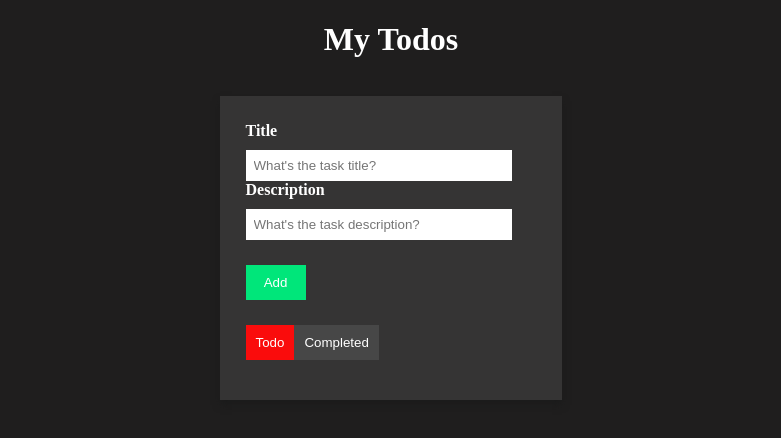
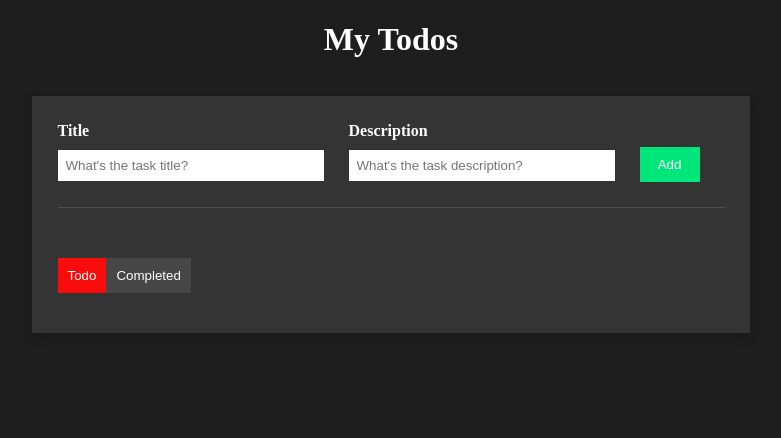
Before and after one commit to jeevan07854/React--Todo-Webapp, a React (Vite) app: page / in a window 1280 px wide. Shown: the top 438 px of the page, without its empty margins (249-1030 px from the left). Built offline with nearby package versions, Linux system fonts and the light colour scheme.

Commit message:
Update App.css

```diff
--- a/src/App.css
+++ b/src/App.css
@@ -22,7 +22,7 @@ body{
   }
 
   .todo-input{
-    display: inline;
+    display: flex;
     align-items: center;
     justify-content: center;
     border-bottom: 1px solid rgb(78, 78, 78);
```
